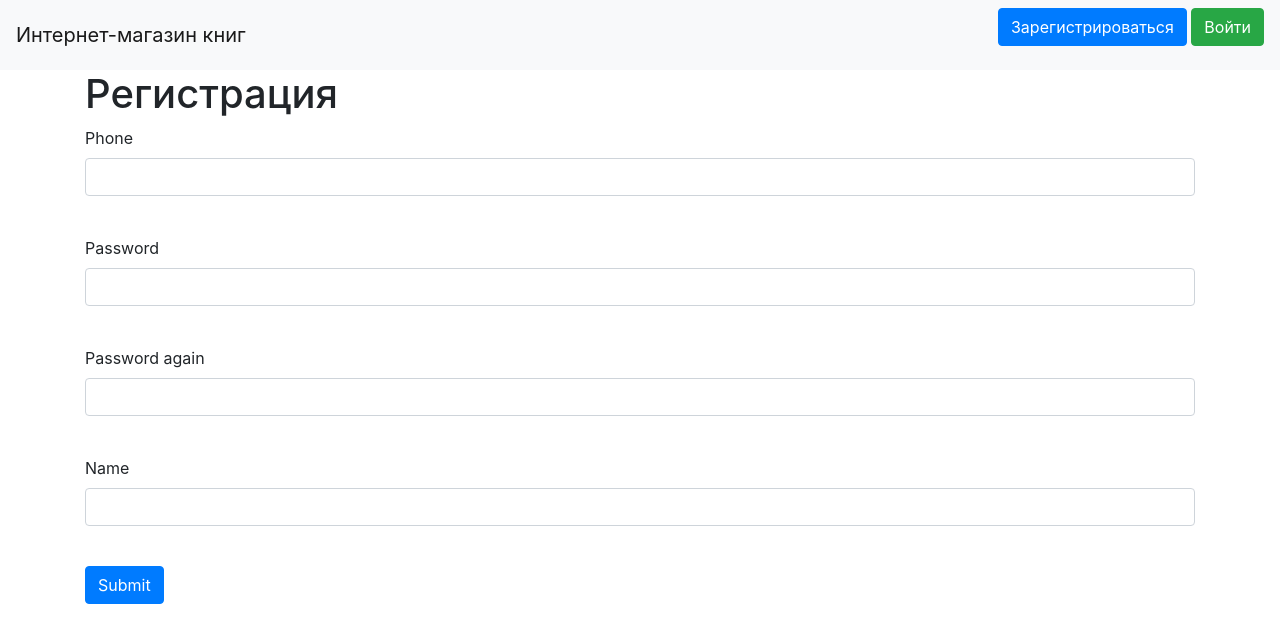
After one commit to andreyanovalina/WebServer-API-Progect, a Python web app: template templates/register.html in a window 1280 px wide. The commit adds this page. Shown: the top 643 px of the page. Run offline with Jinja, Linux system fonts and the light colour scheme; the template is opened without the code that fills it, so the values that code supplies are empty, except form fields; tables that the repository leaves empty hold one stand-in row (values such as "Sample post"); form fields are guessed from the names that the template uses; some libraries are stand-ins or nearby versions.

Commit message:
Заполнение папки templates.

```diff
--- a/templates/base.html
+++ b/templates/base.html
@@ -7,24 +7,24 @@
           href="https://stackpath.bootstrapcdn.com/bootstrap/4.4.1/css/bootstrap.min.css"
           integrity="sha384-Vkoo8x4CGsO3+Hhxv8T/Q5PaXtkKtu6ug5TOeNV6gBiFeWPGFN9MuhOf23Q9Ifjh"
           crossorigin="anonymous">
-    <title>{{title}}</title>
+    <title>Интернет-магазин книг</title>
 </head>
 <body>
-<!--<header>-->
-<!--    <nav class="navbar navbar-light bg-light">-->
-<!--        <a class="navbar-brand" href="#">Наше приложение</a>-->
-<!--        {% if current_user.is_authenticated %}-->
-<!--    <a class="navbar-brand" href="/logout">{{ current_user.name }}</a>-->
-<!--{% else %}-->
-<!--    <p>-->
-<!--        <a class="btn btn-primary " href="/register">Зарегистрироваться</a>-->
-<!--        <a class="btn btn-success" href="/login">Войти</a>-->
-<!--    </p>-->
-<!--{% endif %}-->
-<!--    </nav>-->
-<!--</header>-->
-<!--<main role="main" class="container">-->
-<!--    {% block content %}{% endblock %}-->
-<!--</main>-->
+<header>
+    <nav class="navbar navbar-light bg-light">
+        <a class="navbar-brand" href="#">Интернет-магазин книг</a>
+        {% if current_user.is_authenticated %}
+    <a class="navbar-brand" href="/logout">{{ current_user.name }}</a>
+{% else %}
+    <p>
+        <a class="btn btn-primary " href="/register">Зарегистрироваться</a>
+        <a class="btn btn-success" href="/login">Войти</a>
+    </p>
+{% endif %}
+    </nav>
+</header>
+<main role="main" class="container">
+    {% block content %}{% endblock %}
+</main>
 </body>
 </html>
--- /dev/null
+++ b/templates/register.html
@@ -0,0 +1,47 @@
+{% extends "base.html" %}
+
+{% block content %}
+<h1>Регистрация</h1>
+<form action="" method="post">
+    {{ form.hidden_tag() }}
+    {{ form.csrf_token }}
+    <p>
+        {{ form.phone.label }}<br>
+        {{ form.phone(class="form-control", type="phone") }}<br>
+        {% for error in form.phone.errors %}
+            <p class="alert alert-danger" role="alert">
+                {{ error }}
+            </p>
+        {% endfor %}
+    </p>
+    <p>
+        {{ form.password.label }}<br>
+        {{ form.password(class="form-control", type="password") }}<br>
+        {% for error in form.password.errors %}
+            <p class="alert alert-danger" role="alert">
+                {{ error }}
+            </p>
+        {% endfor %}
+    </p>
+    <p>
+        {{ form.password_again.label }}<br>
+        {{ form.password_again(class="form-control", type="password") }}<br>
+        {% for error in form.password_again.errors %}
+            <p class="alert alert-danger" role="alert">
+                {{ error }}
+            </p>
+        {% endfor %}
+    </p>
+    <p>
+        {{ form.name.label }}<br>
+        {{ form.name(class="form-control") }}<br>
+        {% for error in form.name.errors %}
+            <p class="alert alert-danger" role="alert">
+                {{ error }}
+            </p>
+        {% endfor %}
+    </p>
+    <p>{{ form.submit(type="submit", class="btn btn-primary") }}</p>
+    {{message}}
+</form>
+{% endblock %}
```
Also changed, not shown: templates/login.html (added, +29 -0 lines), templates/main_page.html (added, +27 -0 lines).
